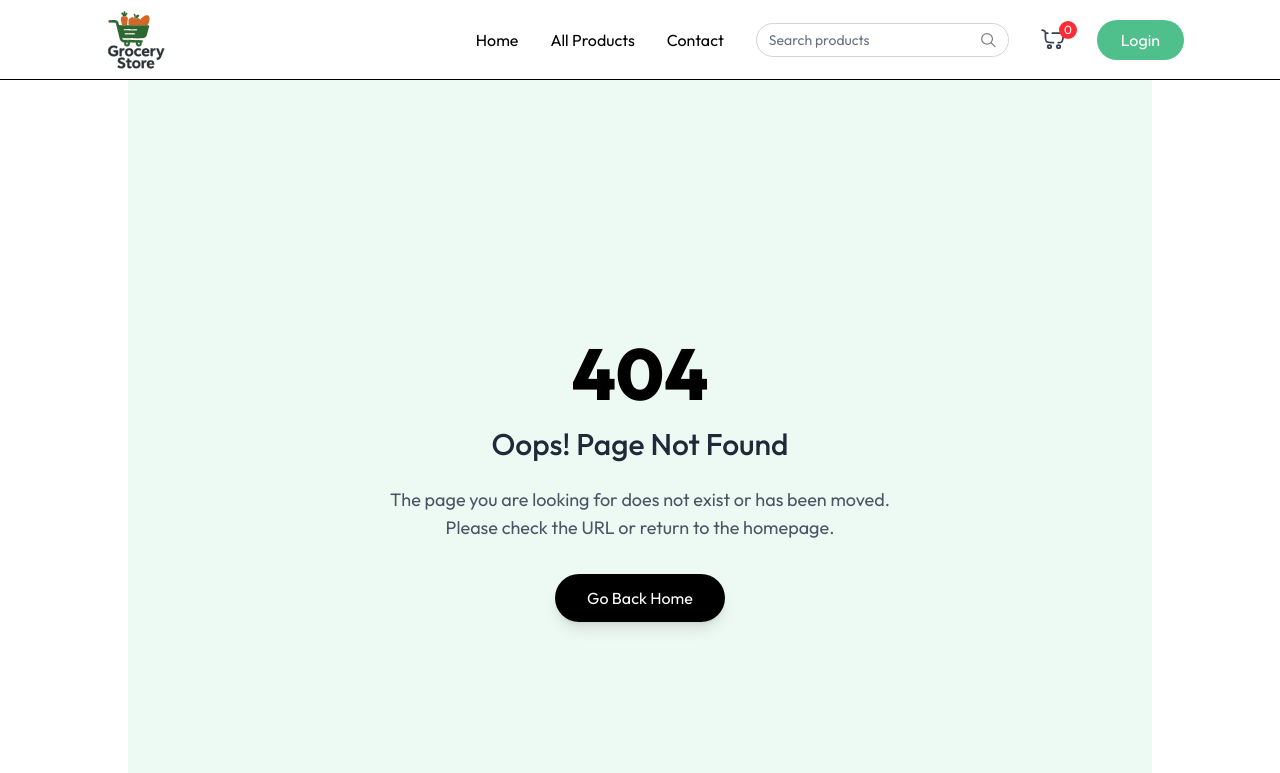
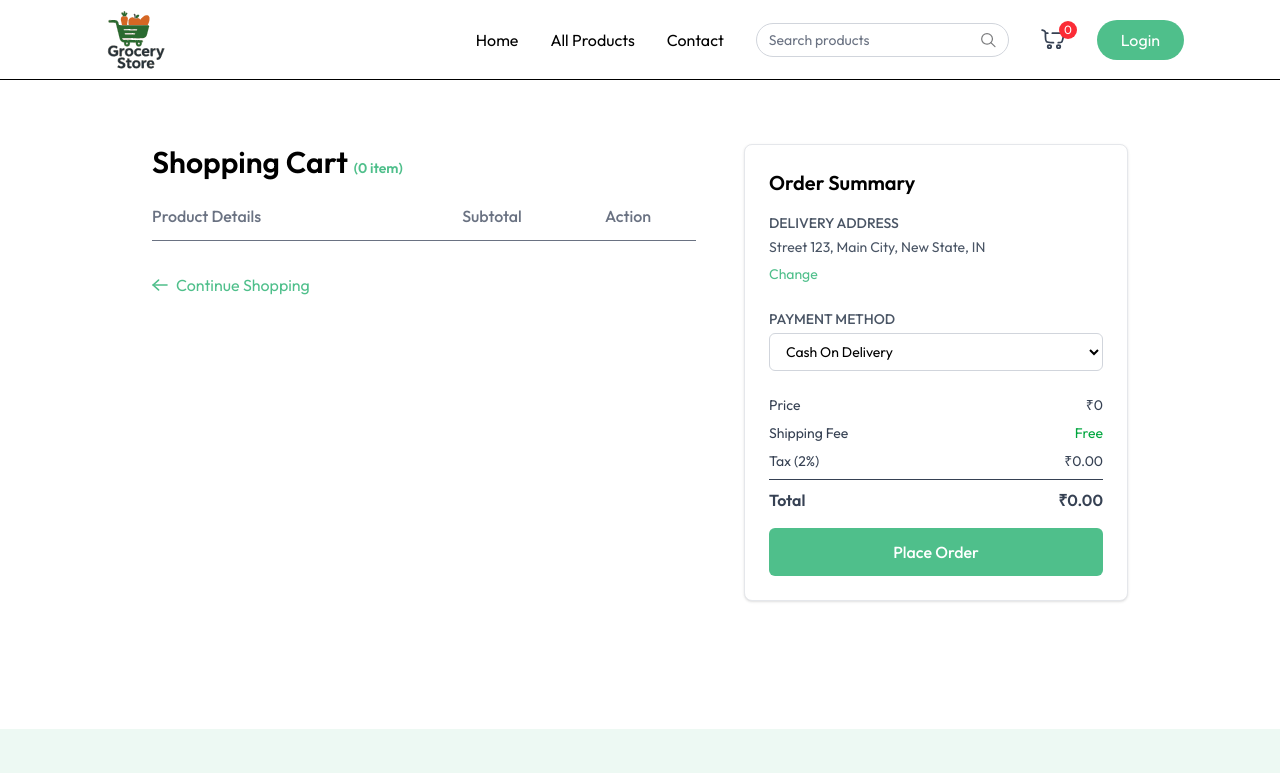
Before and after one commit to maaza4u/Grocery_Store, a React (Vite) app in the folder Frontend/: page /cart in a window 1280 px wide. Shown: the top 773 px of the page. Built offline with nearby package versions, Linux system fonts and the light colour scheme.

Commit message:
add Cart page and ,update ProductDetails styling, remaining the add-address

```diff
--- a/Frontend/src/App.jsx
+++ b/Frontend/src/App.jsx
@@ -14,6 +14,7 @@ import ProductCategoies from "./components/ProductCategoies";
 
 import { AnimatePresence } from "framer-motion";
 import ProductDetails from "./pages/ProductDetails";
+import Cart from "./pages/Cart";
 
 const App = () => {
   const location = useLocation();
@@ -34,6 +35,7 @@ const App = () => {
             <Route path="/products" element={<AllProduct />} />
             <Route path="/products/:category" element={<ProductCategoies />} />
             <Route path="/products/:category/:id" element={<ProductDetails />} />
+            <Route path="/cart" element={<Cart />} />
             <Route path="*" element={<Notfound />} />
           </Routes>
         </AnimatePresence>
--- a/Frontend/src/context/AppContext.jsx
+++ b/Frontend/src/context/AppContext.jsx
@@ -53,7 +53,6 @@ export const AppContextProvider = ({ children }) => {
     for (const item in cardItems) {
       totalCount += cardItems[item];
     }
-    console.log("Cart item count:", totalCount); // ✅ add this
     return totalCount;
   };
 
--- /dev/null
+++ b/Frontend/src/pages/Cart.jsx
@@ -0,0 +1,239 @@
+import React, { useEffect, useState } from "react";
+import { useAppContext } from "../context/AppContext";
+import { assets, dummyAddress } from "../assets/assets";
+
+const Cart = () => {
+  const {
+    products,
+    cardItems,
+    updateCartItem,
+    removeFromCart,
+    getCartItemsCount,
+    navigate,
+    getCartAmmount,
+  } = useAppContext();
+
+  const [cartArray, setCartArray] = useState([]);
+  const [addresses, setAddress] = useState(dummyAddress);
+  const [showAddress, setShowAddress] = useState(false);
+  const [selectedAddress, setSelectedAddress] = useState(dummyAddress[0]);
+  const [paymentOption, setPaymentOption] = useState("COD");
+
+  const getCart = () => {
+    let tempArray = [];
+    for (const key in cardItems) {
+      const product = products.find((item) => item._id === key);
+      if (product) {
+        product.quantity = cardItems[key];
+        tempArray.push(product);
+      }
+    }
+    setCartArray(tempArray);
+  };
+
+  const placeOrder = async () => {
+    console.log("Placing order with:", selectedAddress, paymentOption);
+    // Add your order logic here
+  };
+
+  useEffect(() => {
+    if (products.length > 0 && cardItems) {
+      getCart();
+    }
+  }, [products, cardItems]);
+
+  return products.length > 0 && cardItems ? (
+    <div className="flex flex-col md:flex-row py-16 max-w-6xl w-full px-6 mx-auto gap-12">
+      {/* LEFT */}
+      <div className="flex-1 max-w-4xl">
+        <h1 className="text-3xl font-semibold mb-6">
+          Shopping Cart{" "}
+          <span className="text-sm text-primary">
+            ({getCartItemsCount()} item{getCartItemsCount() > 1 ? "s" : ""})
+          </span>
+        </h1>
+
+        {/* Header */}
+        <div className="grid grid-cols-[2fr_1fr_1fr] text-gray-500 text-base font-medium pb-3 border-b">
+          <p>Product Details</p>
+          <p className="text-center">Subtotal</p>
+          <p className="text-center">Action</p>
+        </div>
+
+        {/* Products */}
+        {cartArray.map((product, index) => (
+          <div
+            key={index}
+            className="grid grid-cols-[2fr_1fr_1fr] items-center py-4 border-b"
+          >
+            <div className="flex items-center gap-4">
+              <div
+                className="w-20 h-20 border rounded cursor-pointer overflow-hidden"
+                onClick={() => {
+                  navigate(`/product/${product.category.toLowerCase()}/${product._id}`);
+                  scrollTo(0, 0);
+                }}
+              >
+                <img
+                  src={product.image[0]}
+                  alt={product.name}
+                  className="w-full h-full object-cover"
+                />
+              </div>
+              <div>
+                <p className="font-medium">{product.name}</p>
+                <p className="text-sm text-gray-500">Weight: {product.weight || "N/A"}</p>
+                <div className="flex items-center mt-1 text-sm">
+                  <label className="mr-2">Qty:</label>
+                  <select
+                    value={product.quantity}
+                    onChange={(e) =>
+                      updateCartItem(product._id, parseInt(e.target.value))
+                    }
+                    className="border px-2 py-1 rounded text-sm"
+                  >
+                    {Array.from(
+                      { length: Math.max(9, product.quantity) },
+                      (_, i) => i + 1
+                    ).map((qty) => (
+                      <option key={qty} value={qty}>
+                        {qty}
+                      </option>
+                    ))}
+                  </select>
+                </div>
+              </div>
+            </div>
+            <p className="text-center font-medium text-gray-700">
+              ₹{product.offerPrice * product.quantity}
+            </p>
+            <div className="flex justify-center">
+              <button onClick={() => removeFromCart(product._id)}>
+                <img
+                  src={assets.remove_icon}
+                  alt="remove"
+                  className="w-5 hover:scale-110 transition"
+                />
+              </button>
+            </div>
+          </div>
+        ))}
+
+        {/* Continue Shopping */}
+        <button
+          onClick={() => {
+            navigate("/products");
+            scrollTo(0, 0);
+          }}
+          className="group mt-8 flex items-center gap-2 text-primary hover:text-primary-dull transition"
+        >
+          <img
+            src={assets.arrow_right_icon_colored}
+            className="group-hover:-translate-x-1 transition w-4"
+          />
+          Continue Shopping
+        </button>
+      </div>
+
+      {/* RIGHT: Order Summary */}
+      <div className="max-w-sm w-full bg-white border border-gray-200 rounded-lg p-6 shadow-sm">
+        <h2 className="text-xl font-semibold mb-4">Order Summary</h2>
+
+        {/* Address */}
+        <div className="mb-6">
+          <p className="text-sm font-medium uppercase text-gray-600 mb-1">
+            Delivery Address
+          </p>
+          <div className="relative">
+            <p className="text-gray-600 text-sm mb-1">
+              {selectedAddress
+                ? `${selectedAddress.street}, ${selectedAddress.city}, ${selectedAddress.state}, ${selectedAddress.country}`
+                : "No address selected"}
+            </p>
+            <button
+              onClick={() => setShowAddress(!showAddress)}
+              className="text-primary text-sm hover:underline"
+            >
+              Change
+            </button>
+
+            {showAddress && (
+              <div className="absolute top-full left-0 mt-2 bg-white border shadow z-10 w-full text-sm">
+                {addresses.map((address, i) => (
+                  <div
+                    key={i}
+                    onClick={() => {
+                      setSelectedAddress(address);
+                      setShowAddress(false);
+                    }}
+                    className="p-2 hover:bg-gray-100 cursor-pointer"
+                  >
+                    {address.street}, {address.city}, {address.state},{" "}
+                    {address.country}
+                  </div>
+                ))}
+                <div
+                  onClick={() => navigate("/add-address")}
+                  className="text-primary text-center py-2 hover:bg-indigo-50 cursor-pointer border-t"
+                >
+                  + Add New Address
+                </div>
+              </div>
+            )}
+          </div>
+        </div>
+
+        {/* Payment */}
+        <div className="mb-6">
+          <label className="text-sm font-medium uppercase text-gray-600 block mb-1">
+            Payment Method
+          </label>
+          <select
+            onChange={(e) => setPaymentOption(e.target.value)}
+            className="w-full border border-gray-300 px-3 py-2 rounded-md text-sm"
+          >
+            <option value="COD">Cash On Delivery</option>
+            <option value="Online">Online Payment</option>
+          </select>
+        </div>
+
+        {/* Price Details */}
+        <div className="text-gray-700 space-y-2 text-sm mb-4">
+          <div className="flex justify-between">
+            <span>Price</span>
+            <span>₹{getCartAmmount()}</span>
+          </div>
+          <div className="flex justify-between">
+            <span>Shipping Fee</span>
+            <span className="text-green-600">Free</span>
+          </div>
+          <div className="flex justify-between">
+            <span>Tax (2%)</span>
+            <span>₹{(getCartAmmount() * 0.02).toFixed(2)}</span>
+          </div>
+          <hr />
+          <div className="flex justify-between font-semibold text-base">
+            <span>Total</span>
+            <span>
+              ₹{(getCartAmmount() + getCartAmmount() * 0.02).toFixed(2)}
+            </span>
+          </div>
+        </div>
+
+        {/* Place Order */}
+        <button
+          onClick={placeOrder}
+          className="w-full py-3 bg-primary hover:bg-primary-dull text-white rounded-md font-medium transition"
+        >
+          {paymentOption === "COD" ? "Place Order" : "Proceed to Checkout"}
+        </button>
+      </div>
+    </div>
+  ) : (
+    <div className="flex justify-center items-center h-[60vh]">
+      <h1 className="text-2xl font-medium text-gray-600">Your cart is empty.</h1>
+    </div>
+  );
+};
+
+export default Cart;
--- a/Frontend/src/pages/ProductDetails.jsx
+++ b/Frontend/src/pages/ProductDetails.jsx
@@ -42,7 +42,7 @@ const ProductDetails = () => {
         <Link to={`/products/${product.category.toLowerCase()}`} className="mx-1">
           {product.category}
         </Link>
-        / <span className="text-indigo-500">{product.name}</span>
+        / <span className="text-primary">{product.name}</span>
       </p>
 
       {/* Main Layout */}
@@ -95,7 +95,7 @@ const ProductDetails = () => {
           {/* Price */}
           <div className="mt-6">
             <p className="text-gray-500 line-through">MRP: ₹{product.price}</p>
-            <p className="text-2xl font-bold text-indigo-600">₹{product.offerPrice}</p>
+            <p className="text-2xl font-bold text-black">₹{product.offerPrice}</p>
             <p className="text-sm text-gray-500">(inclusive of all taxes)</p>
           </div>
 
@@ -122,7 +122,7 @@ const ProductDetails = () => {
                 addToCart(product._id);
                 navigate("/cart");
               }}
-              className="flex-1 py-3 bg-indigo-600 hover:bg-indigo-700 text-white font-medium rounded-md transition"
+              className="flex-1 py-3 bg-primary hover:bg-primary-dull text-white font-medium rounded-md transition"
             >
               Buy Now
             </button>
```
